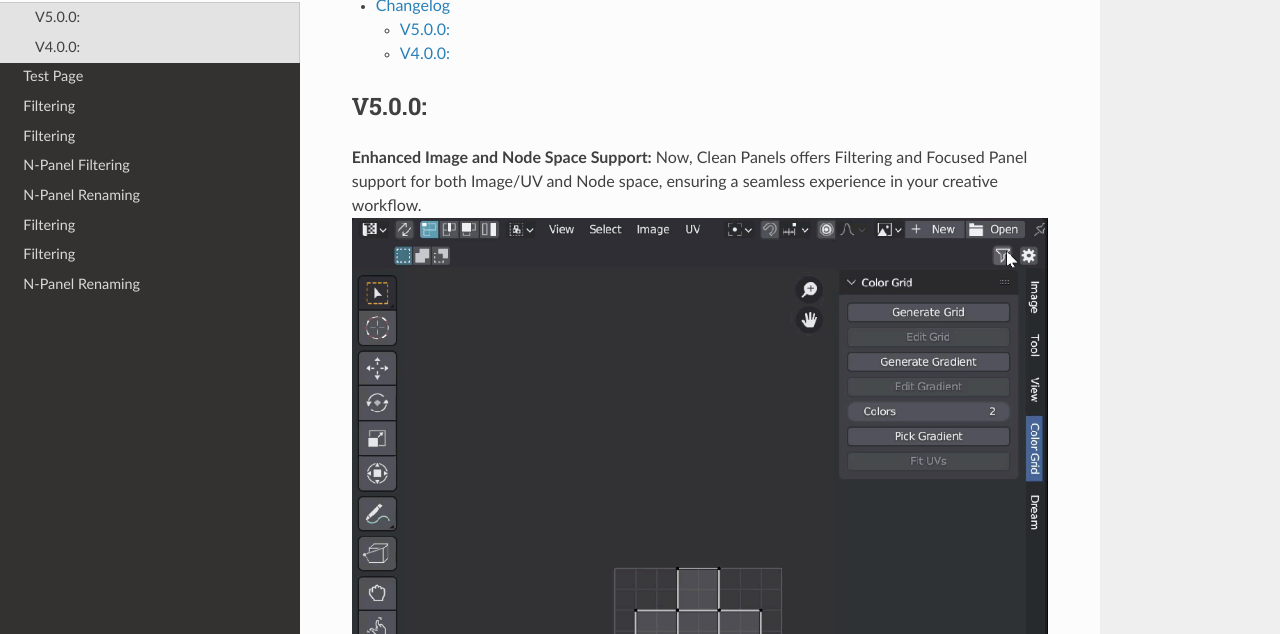
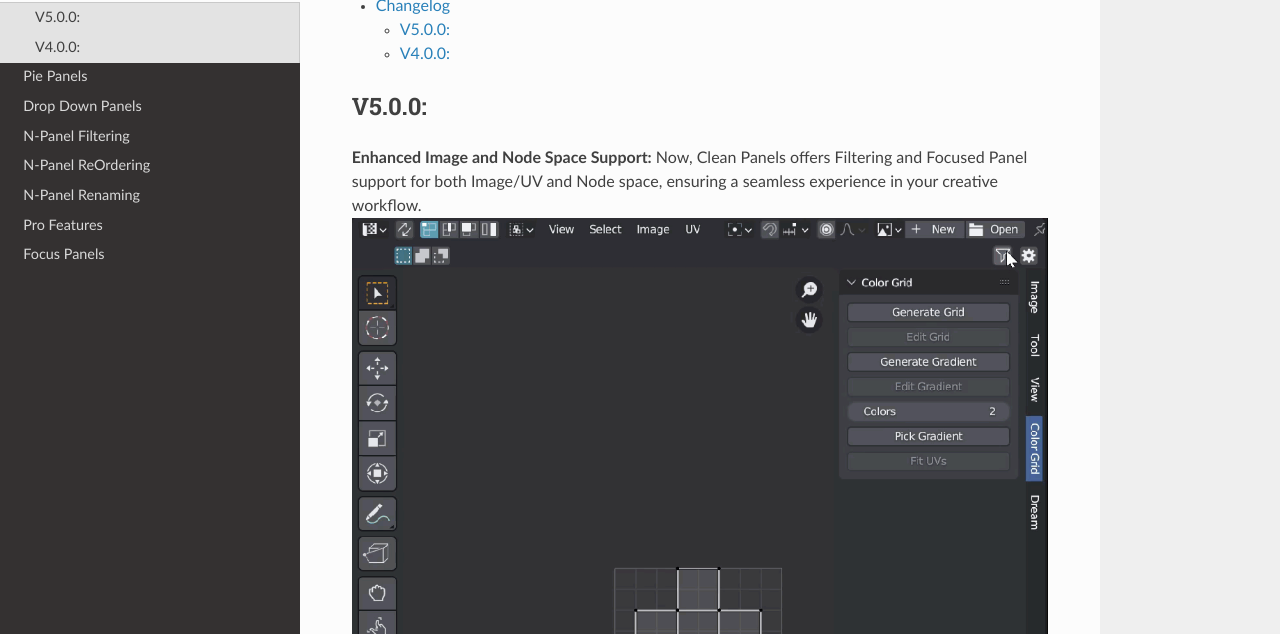
Before and after one commit to rantools/clean-panels, a plain HTML site: page docs/readme.html in a window 1280 px wide. Shown: the part 166-800 px from the top of the page. Drawn offline with Linux system fonts and the light colour scheme.

Commit message:
Add files via upload

```diff
--- a/docs/readme.html
+++ b/docs/readme.html
@@ -19,7 +19,7 @@
     <script src="_static/js/theme.js"></script>
     <link rel="index" title="Index" href="genindex.html" />
     <link rel="search" title="Search" href="search.html" />
-    <link rel="next" title="Test Page" href="test.html" />
+    <link rel="next" title="Pie Panels" href="PiePanels.html" />
     <link rel="prev" title="Welcome to Clean Panels’s documentation!" href="index.html" />
 </head>
 
@@ -49,14 +49,13 @@
 <li class="toctree-l2"><a class="reference internal" href="#v4-0-0">V4.0.0:</a></li>
 </ul>
 </li>
-<li class="toctree-l1"><a class="reference internal" href="test.html">Test Page</a></li>
-<li class="toctree-l1"><a class="reference internal" href="PiePanels.html">Filtering</a></li>
-<li class="toctree-l1"><a class="reference internal" href="DropDownPanels.html">Filtering</a></li>
+<li class="toctree-l1"><a class="reference internal" href="PiePanels.html">Pie Panels</a></li>
+<li class="toctree-l1"><a class="reference internal" href="DropDownPanels.html">Drop Down Panels</a></li>
 <li class="toctree-l1"><a class="reference internal" href="NPanelFiltering.html">N-Panel Filtering</a></li>
+<li class="toctree-l1"><a class="reference internal" href="NPanelReordering.html">N-Panel ReOrdering</a></li>
 <li class="toctree-l1"><a class="reference internal" href="NPanelRenaming.html">N-Panel Renaming</a></li>
-<li class="toctree-l1"><a class="reference internal" href="ProFeatures.html">Filtering</a></li>
-<li class="toctree-l1"><a class="reference internal" href="FocusPanels.html">Filtering</a></li>
-<li class="toctree-l1"><a class="reference internal" href="NPanelReordering.html">N-Panel Renaming</a></li>
+<li class="toctree-l1"><a class="reference internal" href="ProFeatures.html">Pro Features</a></li>
+<li class="toctree-l1"><a class="reference internal" href="FocusPanels.html">Focus Panels</a></li>
 </ul>
 
         </div>
@@ -134,7 +133,7 @@ and a lot of bug fixes and small updates.</p>
           </div>
           <footer><div class="rst-footer-buttons" role="navigation" aria-label="Footer">
         <a href="index.html" class="btn btn-neutral float-left" title="Welcome to Clean Panels’s documentation!" accesskey="p" rel="prev"><span class="fa fa-arrow-circle-left" aria-hidden="true"></span> Previous</a>
-        <a href="test.html" class="btn btn-neutral float-right" title="Test Page" accesskey="n" rel="next">Next <span class="fa fa-arrow-circle-right" aria-hidden="true"></span></a>
+        <a href="PiePanels.html" class="btn btn-neutral float-right" title="Pie Panels" accesskey="n" rel="next">Next <span class="fa fa-arrow-circle-right" aria-hidden="true"></span></a>
     </div>
 
   <hr/>
```
Also changed, not shown: docs/searchindex.js.
